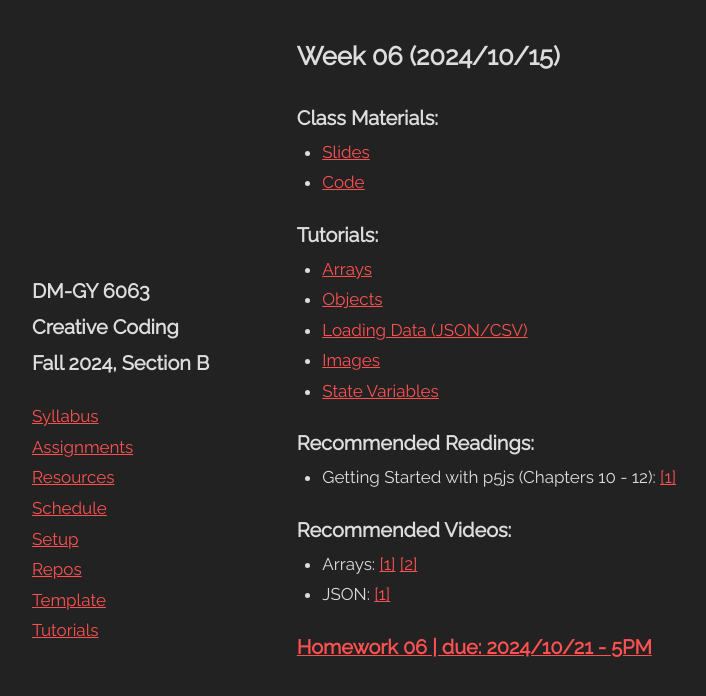
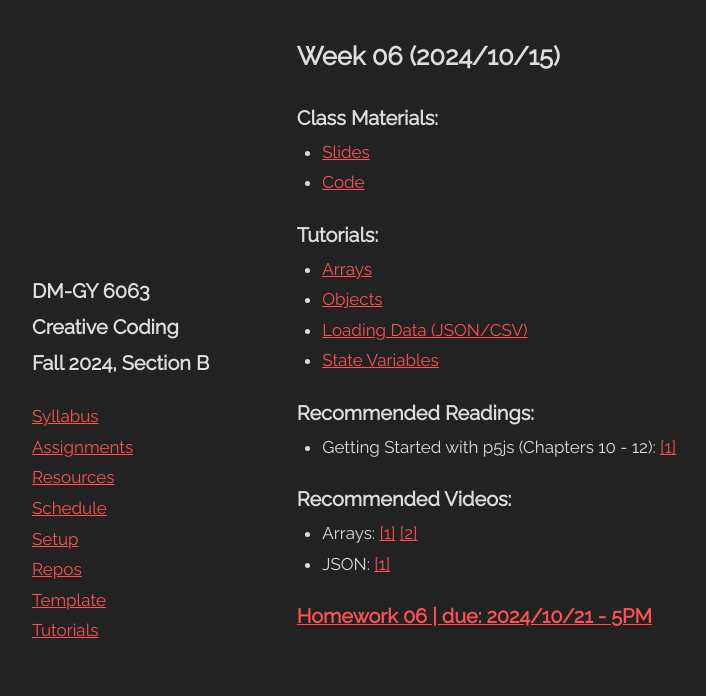
Before and after one commit to DM-GY-6063-2024F-B/DM-GY-6063-2024F-B.github.io, a Jekyll site: the page built from _pages/week/06.md, in a window 1280 px wide. Shown: the top 696 px of the page, without its empty margins (36-742 px from the left). Built offline with Jekyll 4.4.1, drawn with Linux system fonts in a browser that asks for light colours.

Commit message:
wk06 hw06

```diff
--- a/_includes/assignments.html
+++ b/_includes/assignments.html
@@ -1,7 +1,7 @@
 {% assign assignments = site.pages | where_exp: "p", "p.url contains 'homework/'" %}
 
 <div class="assignment-list-container">
-  {% for hw in assignments limit:5 %}
+  {% for hw in assignments limit:6 %}
     <h3><a href="{{ hw.url }}">{{ hw.title }} | due: {{ hw.when }}</a></h3>
   {% endfor %}
 </div>
--- a/_includes/schedule.html
+++ b/_includes/schedule.html
@@ -2,7 +2,7 @@
 {% assign sch = "schedule" %}
 {% assign currentWeek = 100 %}
 
-{% for p in weeks limit:5 %}
+{% for p in weeks limit:6 %}
   {% assign s = "" %}
   {% if forloop.index == currentWeek %}
     {% assign s = "show" %}
--- a/_pages/week/06.md
+++ b/_pages/week/06.md
@@ -3,7 +3,7 @@
 when: 2024/10/15
 class:
   - title: Slides
-    url: ""
+    url: https://drive.google.com/file/d/1Z8a7esqEVYZVa4BVnfzKlUFDrW2TuKFy/
   - title: Code
     url: https://github.com/DM-GY-6063-2024F-B/WK06
 tutorials:
@@ -13,8 +13,6 @@
     url: https://idmp5.github.io/p5/objects/
   - title: Loading Data (JSON/CSV)
     url: https://idmp5.github.io/creative-coding/data/
-  - title: Images
-    url: https://idmp5.github.io/creative-coding/images/
   - title: State Variables
     url: https://idmp5.github.io/creative-coding/state/
 readings:
```
